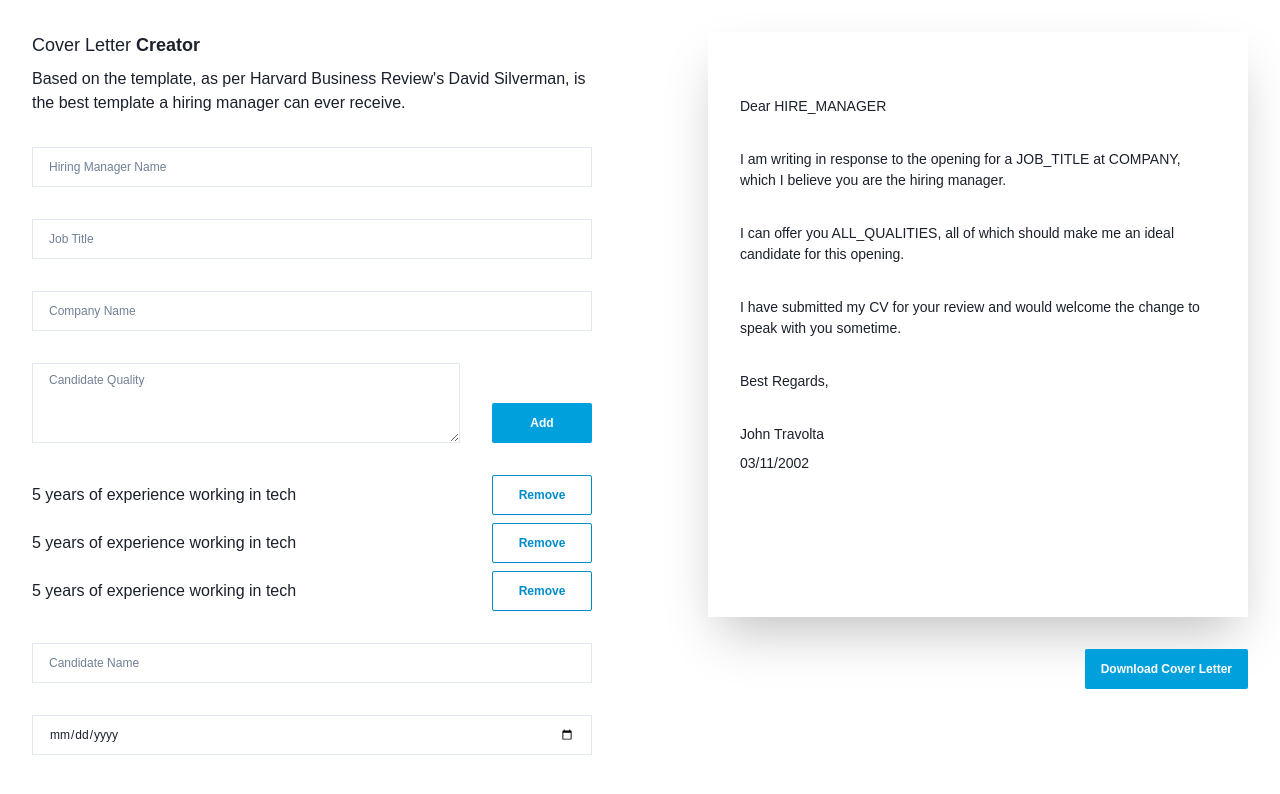
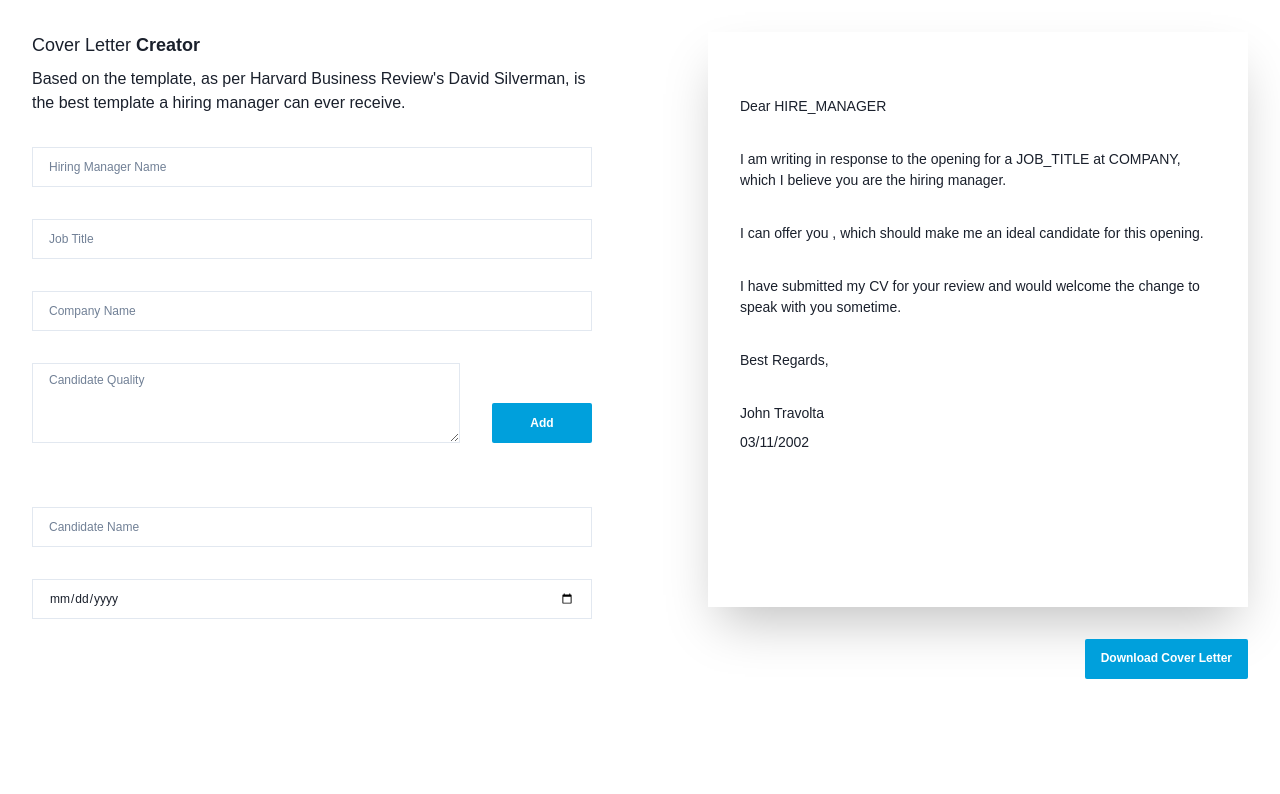
Before and after one commit to fischerafael/cover-letter-builder, a Next.js app: page / in a window 1280 px wide. Shown: the top 794 px of the page. Built offline with nearby package versions, Linux system fonts and the light colour scheme.

Commit message:
feat: template working

```diff
--- a/src/pages/PageHome/index.tsx
+++ b/src/pages/PageHome/index.tsx
@@ -22,8 +22,6 @@ export const PageHome = () => {
     date: "",
   });
 
-  console.log(state);
-
   const handleChange = (value: string, key: string) => {
     setState((state) => ({ ...state, [key]: value }));
   };
@@ -32,6 +30,11 @@ export const PageHome = () => {
     try {
       if (state.candidateQualities.length >= 5)
         throw new Error("You cannot add more than 5 qualities");
+
+      if (state.candidateQualities.includes(state.quality))
+        throw new Error(
+          "This quality has already been added. Try a different one"
+        );
       setState((state) => ({
         ...state,
         candidateQualities: [...state.candidateQualities, state.quality],
@@ -41,6 +44,37 @@ export const PageHome = () => {
       alert(e.message);
     }
   };
+
+  const handleRemoveQuality = (qual: string) => {
+    setState((state) => ({
+      ...state,
+      candidateQualities: state.candidateQualities.filter(
+        (quality) => quality !== qual
+      ),
+    }));
+  };
+
+  const qualitiesString = state.candidateQualities.map((qual, index) => {
+    if (state.candidateQualities.length === 1) {
+      return qual;
+    }
+    if (state.candidateQualities.length === 2) {
+      if (index === 1) {
+        return `, and ${qual}`;
+      }
+      return qual;
+    }
+
+    if (index === 0) {
+      return qual;
+    }
+
+    if (index === state.candidateQualities.length - 1) {
+      return `, and ${qual}`;
+    }
+
+    return `, ${qual}`;
+  });
 
   return (
     <Chakra.SimpleGrid
@@ -106,48 +140,21 @@ export const PageHome = () => {
         </Chakra.HStack>
 
         <Chakra.VStack w="full" spacing="2">
-          <Chakra.HStack w="full" gap="8">
-            <Chakra.Text w="full">
-              5 years of experience working in tech
-            </Chakra.Text>
+          {state.candidateQualities.map((qual, index) => (
+            <Chakra.HStack w="full" gap="8" key={index}>
+              <Chakra.Text w="full">{qual}</Chakra.Text>
               <Chakra.Button
                 borderRadius="2"
                 colorScheme="linkedin"
                 fontSize="xs"
                 minW="100px"
                 variant="outline"
+                onClick={() => handleRemoveQuality(qual)}
               >
                 Remove
               </Chakra.Button>
             </Chakra.HStack>
-          <Chakra.HStack w="full" gap="8">
-            <Chakra.Text w="full">
-              5 years of experience working in tech
-            </Chakra.Text>
-            <Chakra.Button
-              borderRadius="2"
-              colorScheme="linkedin"
-              fontSize="xs"
-              minW="100px"
-              variant="outline"
-            >
-              Remove
-            </Chakra.Button>
-          </Chakra.HStack>
-          <Chakra.HStack w="full" gap="8">
-            <Chakra.Text w="full">
-              5 years of experience working in tech
-            </Chakra.Text>
-            <Chakra.Button
-              borderRadius="2"
-              colorScheme="linkedin"
-              fontSize="xs"
-              minW="100px"
-              variant="outline"
-            >
-              Remove
-            </Chakra.Button>
-          </Chakra.HStack>
+          ))}
         </Chakra.VStack>
 
         <Chakra.Input
@@ -186,8 +193,9 @@ export const PageHome = () => {
             which I believe you are the hiring manager.
           </Chakra.Text>
           <Chakra.Text>
-            I can offer you {"ALL_QUALITIES"}, all of which should make me an
-            ideal candidate for this opening.
+            I can offer you {qualitiesString},{" "}
+            {state.candidateQualities.length > 1 && "all of"} which should make
+            me an ideal candidate for this opening.
           </Chakra.Text>
           <Chakra.Text>
             I have submitted my CV for your review and would welcome the change
```
Lines whose indentation alone changed are shown as unchanged.
